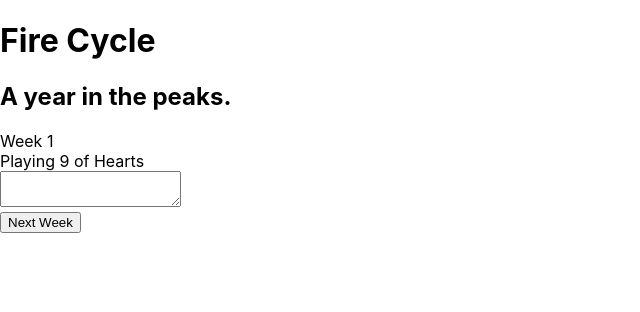
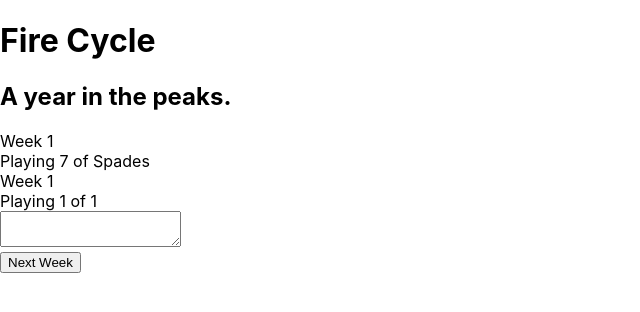
Before and after one commit to kavita-p/fire-cycle, a React (Create React App) app: page / in a window 1280 px wide. Both pictures are taken after a click on the button "Next Week". Shown: the top 312 px of the page, without its empty margins (0-640 px from the left). Built offline with nearby package versions, Linux system fonts and the light colour scheme; the HTML template or start-up script is replaced by a standard one.

Commit message:
getting somewhere with the deck

```diff
--- a/src/App.js
+++ b/src/App.js
@@ -1,9 +1,10 @@
+import _ from 'underscore';
 import {useState} from 'react';
-const _ = require('underscore');
+import Log from './Log.js';
+
 
 const App = () => {
 
-  //build deck
   const deckBuilder = () => {
     let deck = [];
     ['Hearts', 'Clubs', 'Spades', 'Diamonds'].forEach(suit => {
@@ -18,10 +19,10 @@ const App = () => {
     return deck;
   }
 
-  let deck = deckBuilder();
 
   //control stage
   const [week, changeWeek] = useState(0);
+  const [deck, updateDeck] = useState(deckBuilder());
   const evaluateStage = () => {
     if (week === 0) {
       return 'Start';
@@ -29,6 +30,7 @@ const App = () => {
       return 'End';
     } else {
       let card = deck.pop();
+      console.log('eval', deck.length);
       return (
         <div>
           <div>
@@ -42,6 +44,8 @@ const App = () => {
     }
   }
 
+  console.log(deck.length);
+
   return (
     <div className="App">
       <h1>Fire Cycle</h1>
@@ -49,9 +53,7 @@ const App = () => {
       <div>
         {evaluateStage(week)}
       </div>
-      <form>
-        <textarea></textarea>
-      </form>
+      <Log week = {week}/>
       <button onClick = {() => week > 4 ? changeWeek(0) : changeWeek(week + 1)}>
         {week > 4 ? 'Reset' : 'Next Week'}
       </button>
--- /dev/null
+++ b/src/Log.js
@@ -0,0 +1,21 @@
+const Log = (props) => {
+  if (props.week === 0) {
+    return 'Start';
+  } else if (props.week > 4) {
+    return 'End';
+  } else {
+    return (
+      <div>
+        <div>
+          {`Week ${props.week}`}
+        </div>
+        <div>
+          {`Playing ${1} of ${1}`}
+        </div>
+        <form><textarea></textarea></form>
+      </div>
+    );
+  }
+}
+
+export default Log;
```
